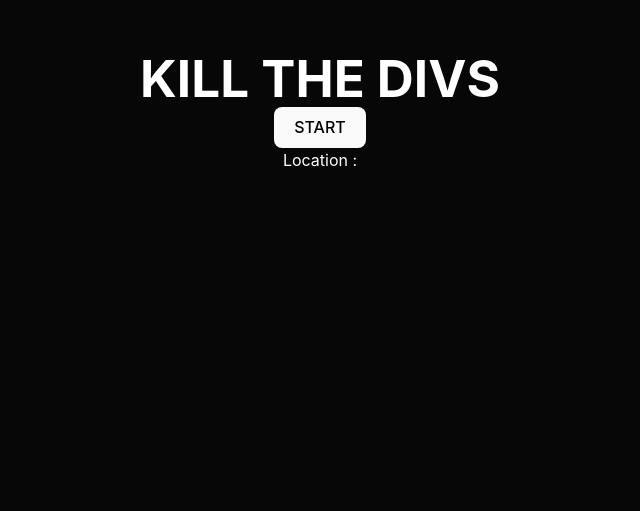
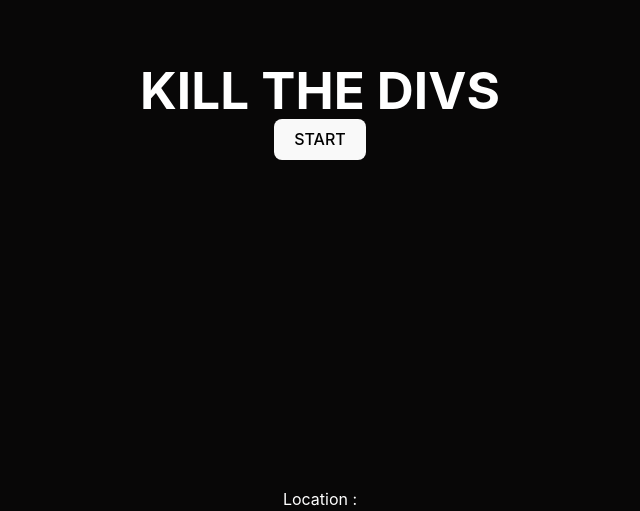
Before and after one commit to Calanfive/kill_divs_tp_pwa, a React (Vite) app: page / in a window 1280 px wide. Shown: the part 289-800 px from the top of the page, without its empty margins (320-960 px from the left). Built offline with nearby package versions, Linux system fonts and the light colour scheme; no server answers.

Commit message:
css z-index

```diff
--- a/dev-dist/sw.js
+++ b/dev-dist/sw.js
@@ -82,7 +82,7 @@ define(['./workbox-b5f7729d'], (function (workbox) { 'use strict';
     "revision": "3ca0b8505b4bec776b69afdba2768812"
   }, {
     "url": "index.html",
-    "revision": "0.uvlgr0m990o"
+    "revision": "0.5v7ba04a8gg"
   }], {});
   workbox.cleanupOutdatedCaches();
   workbox.registerRoute(new workbox.NavigationRoute(workbox.createHandlerBoundToURL("index.html"), {
--- a/src/App.css
+++ b/src/App.css
@@ -16,8 +16,30 @@ html, body , #root, .jeu{
 }
 
 .jeu {
-  border: 5px solid yellow;
   position: relative;
+}
+
+.home {
+  height: 100%;
+  width: 100%;
+  display: flex;
+  flex-direction: column;
+  align-items: center;
+  justify-content: center;
+  position: relative;
+}
+
+.location {
+  height: 100%;
+  width: 100%;
+  display: flex;
+  flex-direction: column;
+  justify-content: end;
+  position: absolute;
+}
+
+.start-button {
+  z-index: 1;
 }
 
 .cpt_div {
--- a/src/routes/Accueil.tsx
+++ b/src/routes/Accueil.tsx
@@ -30,7 +30,7 @@ export default function Accueil() {
                 const response = await fetch(`https://api.bigdatacloud.net/data/reverse-geocode-client?latitude=${position.coords.latitude}&longitude=${position.coords.longitude}&localityLanguage=en`)
                 const data = await response.json()
                 console.log("geoloc", data);
-                setShowCountry(data.countryCode)
+                setShowCountry(`${data.city} - ${data.countryCode}`)
             })
         }
         else {
```
Also changed, not shown: 1 other file (tests, documents, lock files or other folders).
